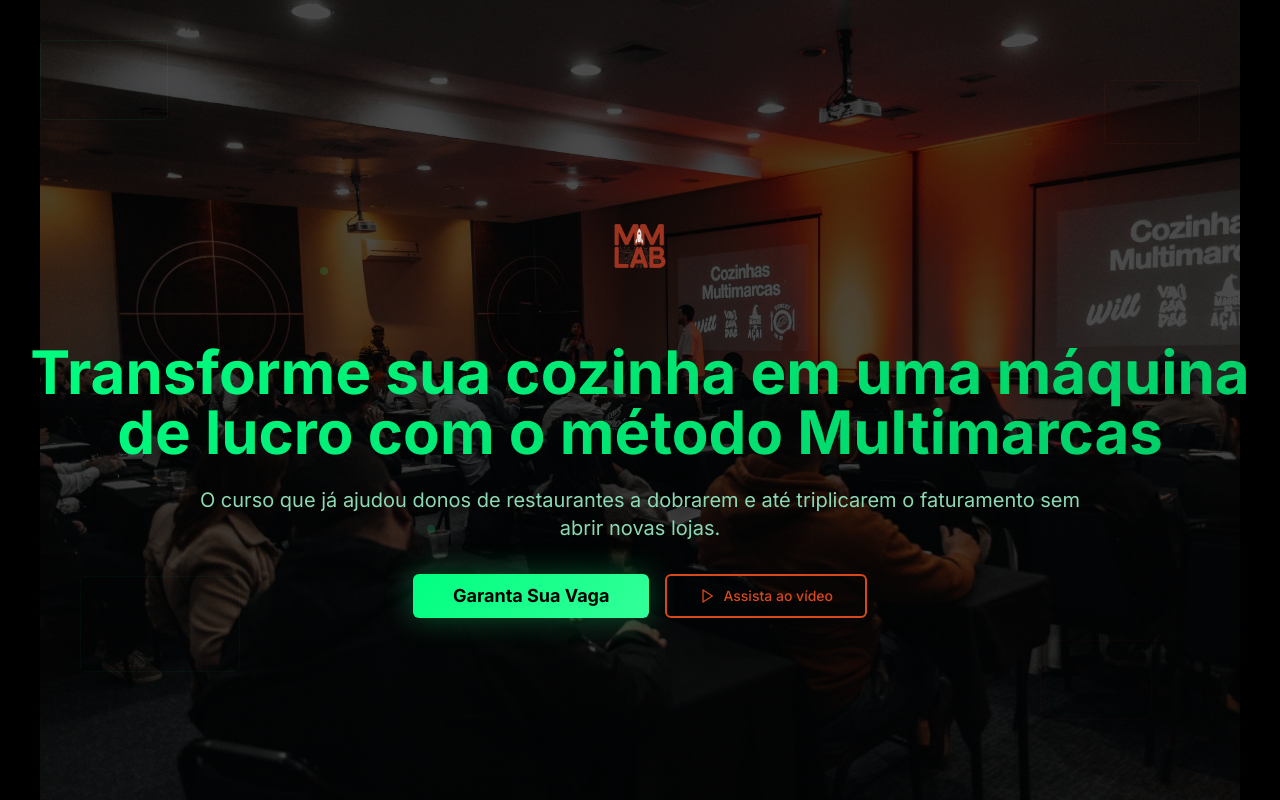
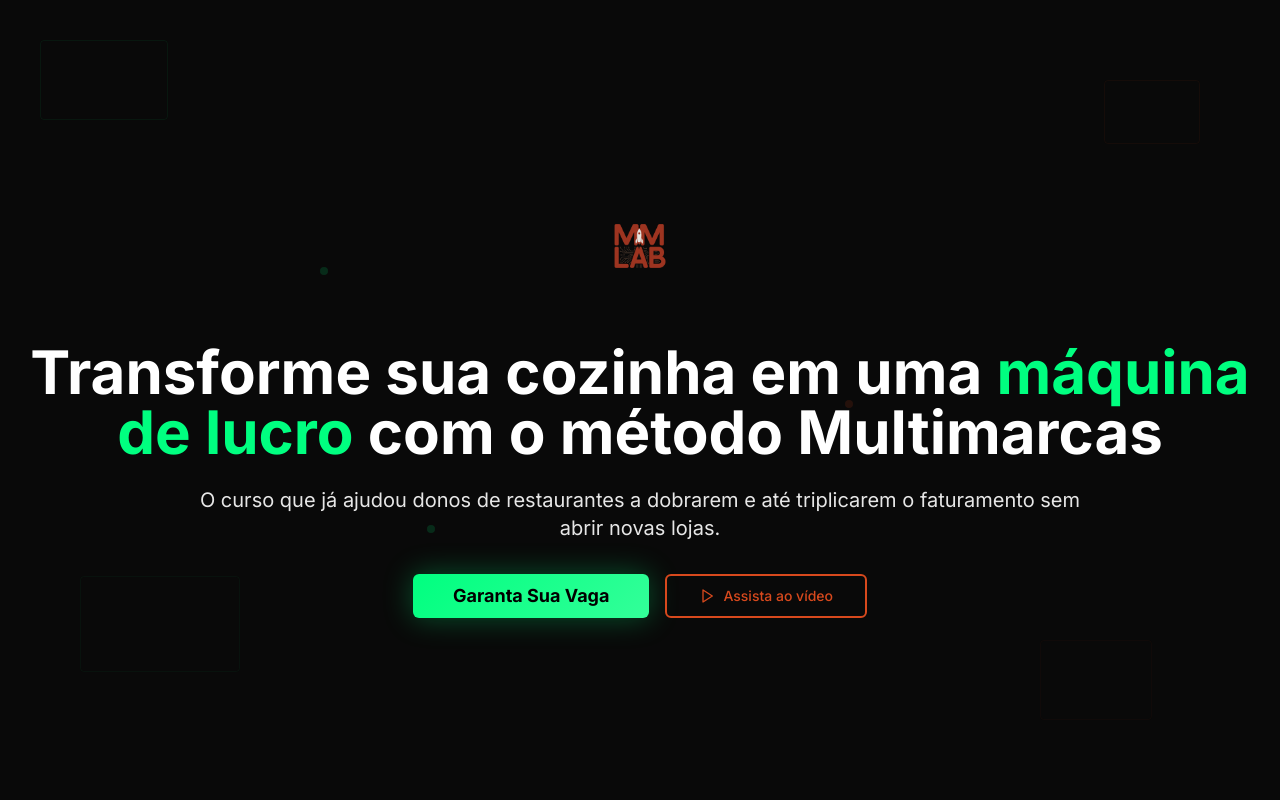
Before and after one commit to FoodVerso/mm-lab-landing-design, a React (Vite) app: page / in a window 1280 px wide. Shown: the top 800 px of the page. Built offline with nearby package versions, Linux system fonts and the light colour scheme.

Commit message:
Refactor: Update hero section background and text
Move the previous hero background to a new section below.
Update hero section text color to a combination of white and green, matching the provided image.
Set a neutral dark background for the hero section.

```diff
--- a/src/pages/Index.tsx
+++ b/src/pages/Index.tsx
@@ -9,16 +9,9 @@ const Index = () => {
     <div className="min-h-screen bg-background text-foreground font-inter">
       {/* Hero Section */}
       <section
-        className="relative min-h-screen flex items-center justify-center bg-gradient-hero overflow-hidden"
-        style={{
-          backgroundImage: `url(/lovable-uploads/cf0f19d0-0ae9-4af7-a896-3dc54c2c8aa6.png)`,
-          backgroundSize: 'contain',
-          backgroundPosition: 'center',
-          backgroundRepeat: 'no-repeat',
-          backgroundBlendMode: 'overlay'
-        }}
+        className="relative min-h-screen flex items-center justify-center bg-mm-dark-gray overflow-hidden"
       >
-        <div className="absolute inset-0 bg-mm-black/70"></div>
+        <div className="absolute inset-0 bg-mm-black/30"></div>
 
         {/* Tech Background Elements */}
         <div className="absolute inset-0 opacity-20">
@@ -37,11 +30,11 @@ const Index = () => {
               <img src="/lovable-uploads/ba4e96ab-3b18-4553-a6ac-ccd37bf3ccd0.png" alt="MM LAB" className="h-24 md:h-32 w-auto mx-auto" />
             </div>
 
-            <h1 className="text-3xl md:text-5xl lg:text-6xl font-bold mb-6 bg-gradient-primary bg-clip-text text-transparent leading-tight">
-              Transforme sua cozinha em uma máquina de lucro com o método Multimarcas
+            <h1 className="text-3xl md:text-5xl lg:text-6xl font-bold mb-6 text-white leading-tight">
+              Transforme sua cozinha em uma <span className="text-mm-green">máquina de lucro</span> com o método Multimarcas
             </h1>
 
-            <p className="text-lg md:text-xl text-muted-foreground mb-8 leading-relaxed max-w-4xl mx-auto">
+            <p className="text-lg md:text-xl text-white/90 mb-8 leading-relaxed max-w-4xl mx-auto">
               O curso que já ajudou donos de restaurantes a dobrarem e até triplicarem o faturamento sem abrir novas lojas.
             </p>
 
@@ -297,12 +290,22 @@ const Index = () => {
       </section>
 
       {/* Final CTA Section */}
-      <section className="py-20 bg-gradient-hero">
-        <div className="container mx-auto px-4 text-center">
-          <h2 className="text-4xl md:text-5xl font-bold mb-6 bg-gradient-mixed bg-clip-text text-transparent">
-            Pronto Para Escalar Seu Restaurante?
+      <section
+        className="py-20 bg-gradient-hero overflow-hidden relative"
+        style={{
+          backgroundImage: `url(/lovable-uploads/cf0f19d0-0ae9-4af7-a896-3dc54c2c8aa6.png)`,
+          backgroundSize: 'contain',
+          backgroundPosition: 'center',
+          backgroundRepeat: 'no-repeat',
+          backgroundBlendMode: 'overlay'
+        }}
+      >
+        <div className="absolute inset-0 bg-mm-black/70"></div>
+        <div className="container mx-auto px-4 text-center relative z-10">
+          <h2 className="text-4xl md:text-5xl font-bold mb-6 text-white">
+            Pronto Para <span className="text-mm-green">Escalar Seu Restaurante</span>?
           </h2>
-          <p className="text-xl text-muted-foreground mb-8 max-w-3xl mx-auto">
+          <p className="text-xl text-white/90 mb-8 max-w-3xl mx-auto">
             Garanta sua vaga e faça sua cozinha trabalhar 100% do tempo.
           </p>
           <Button variant="cta-large" className="text-xl px-12 py-6 shadow-green-glow hover:shadow-red-glow">
```
